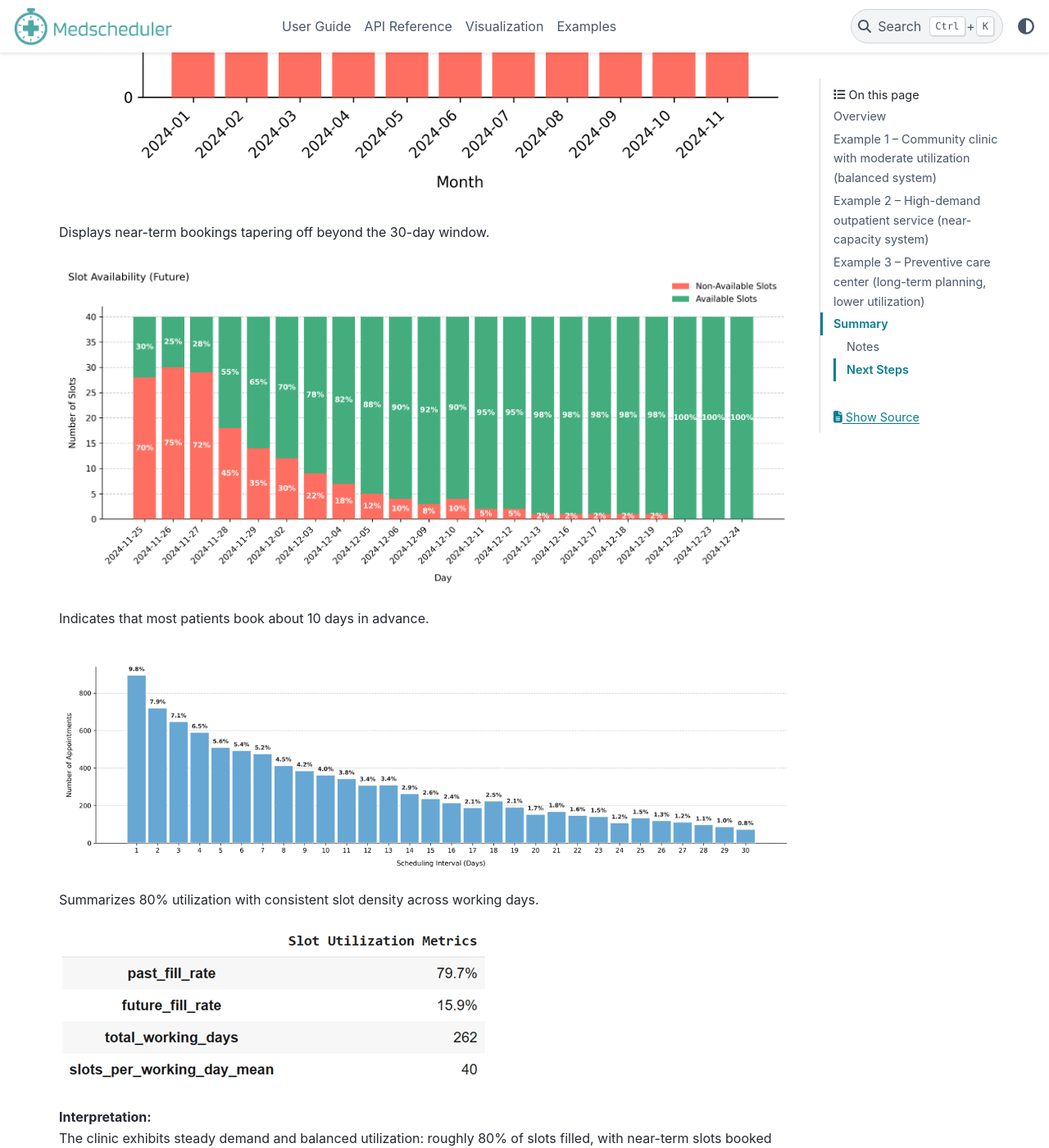
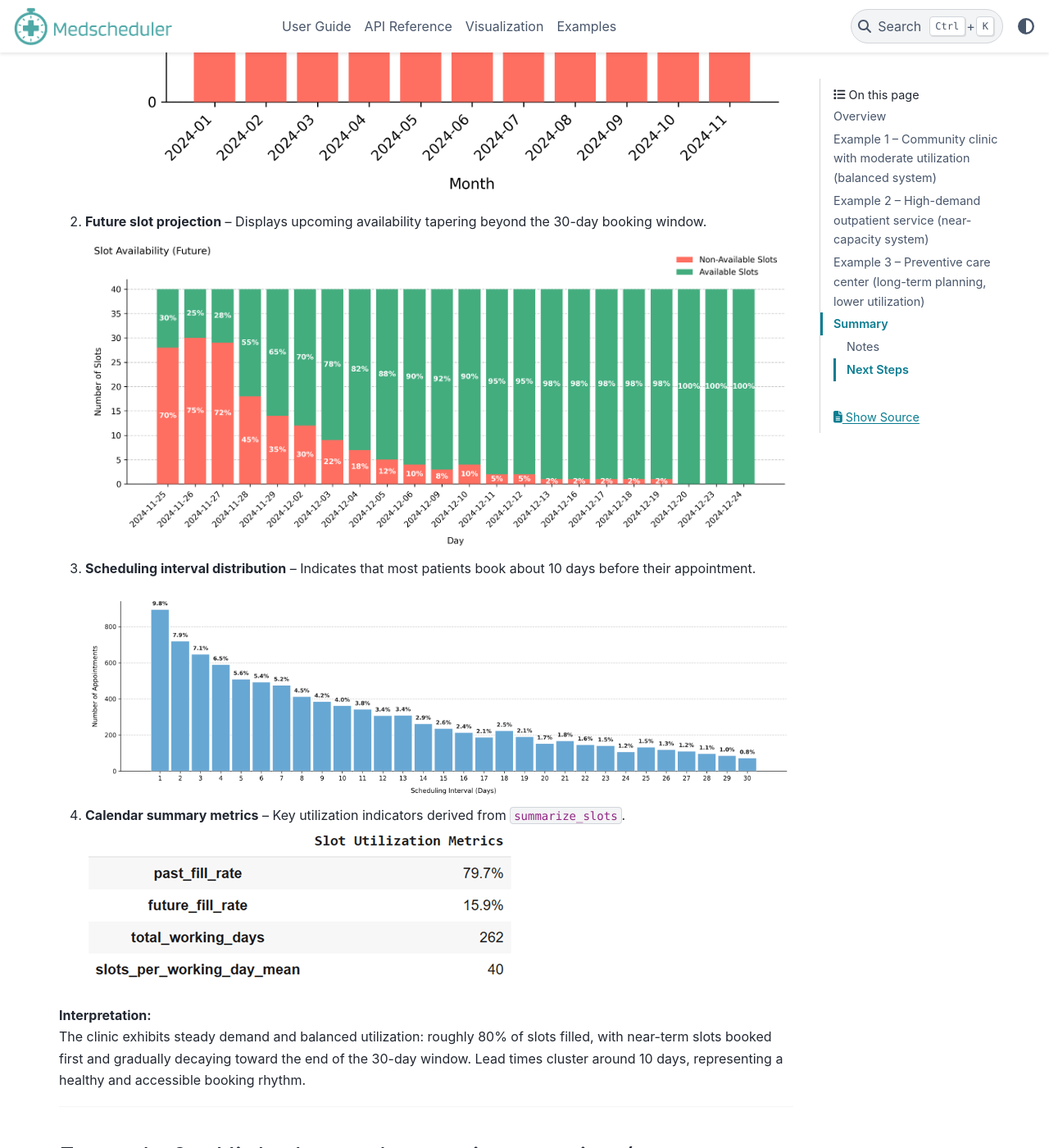
Before and after one commit to carogaltier/medscheduler, a Sphinx documentation site: the page built from docs/examples/booking_dynamics_utilization_patterns.md, in a window 1280 px wide and 1400 px high, scrolled down 1902 px. Shown: the whole window at 82% size. Built offline with Sphinx 7.4.7 and the PyData theme 0.15.4, drawn with Linux system fonts in a browser that asks for light colours; some of the changed text lies outside the part shown.

Commit message:
Update booking_dynamics_utilization_patterns.md

````diff
--- a/docs/examples/booking_dynamics_utilization_patterns.md
+++ b/docs/examples/booking_dynamics_utilization_patterns.md
@@ -50,25 +50,22 @@ pd.Series(metrics, name="Slot Utilization Metrics")
 ```
 
 **Output preview:**
-Shows stable utilization across months, with most past slots booked.
+Below are the four main outputs for this configuration:
 
-![Past availability – Balanced clinic](../_static/visuals/examples/booking_dynamics/sched_balanced_plot_past_slot_availability.png)
+1. **Past slot utilization** – Shows stable historical utilization, with most past slots booked.
+   ![Past availability – Balanced clinic](../_static/visuals/examples/booking_dynamics/sched_balanced_plot_past_slot_availability.png)
 
-Displays near-term bookings tapering off beyond the 30-day window.
+2. **Future slot projection** – Displays upcoming availability tapering beyond the 30-day booking window.
+   ![Future availability – Balanced clinic](../_static/visuals/examples/booking_dynamics/sched_balanced_plot_future_slot_availability.png)
 
-![Future availability – Balanced clinic](../_static/visuals/examples/booking_dynamics/sched_balanced_plot_future_slot_availability.png)
+3. **Scheduling interval distribution** – Indicates that most patients book about 10 days before their appointment.
+   ![Lead time distribution – Balanced clinic](../_static/visuals/examples/booking_dynamics/sched_balanced_plot_scheduling_interval_distribution.png)
 
-Indicates that most patients book about 10 days in advance.
-
-![Lead time distribution – Balanced clinic](../_static/visuals/examples/booking_dynamics/sched_balanced_plot_scheduling_interval_distribution.png)
-
-Summarizes 80% utilization with consistent slot density across working days.
-
-![Summary – Balanced clinic](../_static/visuals/examples/booking_dynamics/sched_balanced_summarize_slots.png)
-
+4. **Calendar summary metrics** – Key utilization indicators derived from `summarize_slots`.
+   ![Summary – Balanced clinic](../_static/visuals/examples/booking_dynamics/sched_balanced_summarize_slots.png)
 
 **Interpretation:**
-The clinic exhibits steady demand and balanced utilization: roughly 80% of slots filled, with near-term slots booked first and gradually decaying toward the end of the 30-day window.  Lead times cluster around 10 days, representing a healthy and accessible booking rhythm.
+The clinic exhibits steady demand and balanced utilization: roughly 80% of slots filled, with near-term slots booked first and gradually decaying toward the end of the 30-day window. Lead times cluster around 10 days, representing a healthy and accessible booking rhythm.
 
 ---
 
@@ -103,22 +100,19 @@ pd.Series(metrics, name="Slot Utilization Metrics")
 ```
 
 **Output preview:**
-Demonstrates high occupancy, with very few open slots historically.
+Below are the four main outputs for this configuration:
 
-![Past availability – High-demand service](../_static/visuals/examples/booking_dynamics/sched_highdemand_plot_past_slot_availability.png)
+1. **Past slot utilization** – Reflects almost complete occupancy in the historical calendar.
+   ![Past availability – High-demand service](../_static/visuals/examples/booking_dynamics/sched_highdemand_plot_past_slot_availability.png)
 
-Shows the short booking window fully utilized in the near term.
+2. **Future slot projection** – Illustrates a dense schedule over the short 14-day horizon.
+   ![Future availability – High-demand service](../_static/visuals/examples/booking_dynamics/sched_highdemand_plot_future_slot_availability.png)
 
-![Future availability – High-demand service](../_static/visuals/examples/booking_dynamics/sched_highdemand_plot_future_slot_availability.png)
+3. **Scheduling interval distribution** – Highlights that most bookings occur within the week before appointments.
+   ![Lead time distribution – High-demand service](../_static/visuals/examples/booking_dynamics/sched_highdemand_plot_scheduling_interval_distribution.png)
 
-Highlights that most bookings occur within the week before appointments.
-
-![Lead time distribution – High-demand service](../_static/visuals/examples/booking_dynamics/sched_highdemand_plot_scheduling_interval_distribution.png)
-
-Reflects 95% fill rate with dense, short-horizon scheduling.
-
-![Summary – High-demand service](../_static/visuals/examples/booking_dynamics/sched_highdemand_summarize_slots.png)
-
+4. **Calendar summary metrics** – Displays utilization levels approaching 95% across the board.
+   ![Summary – High-demand service](../_static/visuals/examples/booking_dynamics/sched_highdemand_summarize_slots.png)
 
 **Interpretation:**
 The near-saturated calendar produces minimal idle capacity, with both historical and upcoming slots showing over 90% occupancy. Most bookings occur within the week prior to the appointment, generating a dense, short-horizon schedule typical of busy outpatient departments.
@@ -155,22 +149,19 @@ pd.Series(metrics, name="Slot Utilization Metrics")
 ```
 
 **Output preview:**
-Displays moderate historical utilization with stable weekly capacity.
+Below are the four main outputs for this configuration:
 
-![Past availability – Preventive care center](../_static/visuals/examples/booking_dynamics/sched_preventive_plot_past_slot_availability.png)
+1. **Past slot utilization** – Displays moderate historical utilization with stable weekly capacity.
+   ![Past availability – Preventive care center](../_static/visuals/examples/booking_dynamics/sched_preventive_plot_past_slot_availability.png)
 
-Illustrates many open future slots extending beyond one month.
+2. **Future slot projection** – Illustrates extended forward availability beyond the two-month horizon.
+   ![Future availability – Preventive care center](../_static/visuals/examples/booking_dynamics/sched_preventive_plot_future_slot_availability.png)
 
-![Future availability – Preventive care center](../_static/visuals/examples/booking_dynamics/sched_preventive_plot_future_slot_availability.png)
+3. **Scheduling interval distribution** – Shows that most bookings occur roughly 20 days before the appointment.
+   ![Lead time distribution – Preventive care center](../_static/visuals/examples/booking_dynamics/sched_preventive_plot_scheduling_interval_distribution.png)
 
-Shows bookings concentrated around 20 days before the appointment.
-
-![Lead time distribution – Preventive care center](../_static/visuals/examples/booking_dynamics/sched_preventive_plot_scheduling_interval_distribution.png)
-
-Summarizes 60% utilization and extended horizon scheduling.
-
-![Summary – Preventive care center](../_static/visuals/examples/booking_dynamics/sched_preventive_summarize_slots.png)
-
+4. **Calendar summary metrics** – Indicates a 60% utilization rate and evenly distributed scheduling.
+   ![Summary – Preventive care center](../_static/visuals/examples/booking_dynamics/sched_preventive_summarize_slots.png)
 
 **Interpretation:**
 This configuration produces a flatter utilization pattern, where upcoming slots extend far into the future but are only partially filled. The wide booking horizon ensures accessibility, while the lower fill rate keeps daily load manageable — characteristic of preventive or low-urgency services.
````
